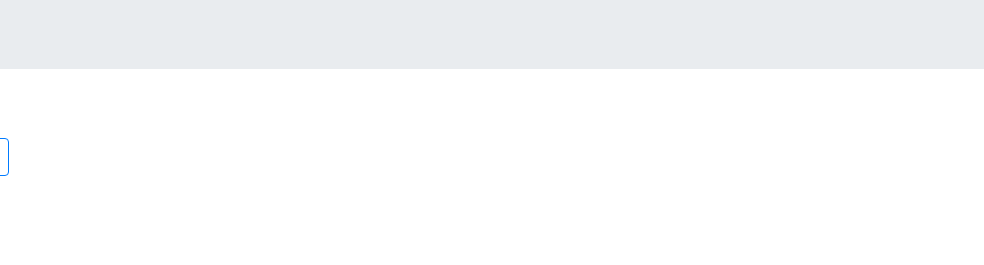
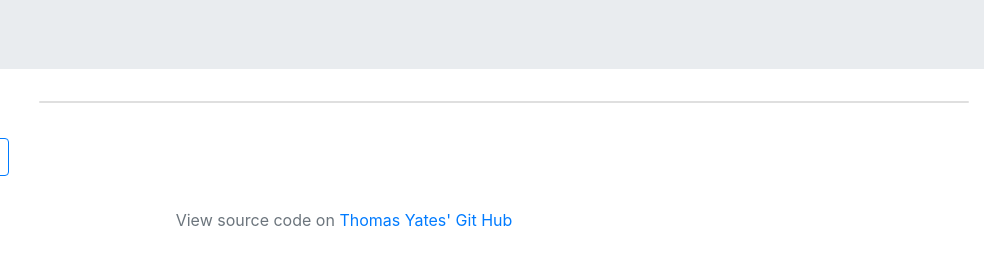
Before and after one commit to TYates0303/module-6-the-best-weather-hub, a plain HTML site: page index.html in a window 1280 px wide. Shown: the part 115-380 px from the top of the page, 296-1280 px from the left. Drawn offline with nearby package versions, Linux system fonts and the light colour scheme; files that its build step writes are made by us from their sources.

Commit message:
added footer html and link to git hub page

```diff
--- a/index.html
+++ b/index.html
@@ -32,3 +32,21 @@
                             <img src="Assets/search.png" width="20px"/></button>
                         </div>
                     </div>
+
+                    <!-- City Table List -->
+                    <div class="list-group" id="cityList">
+                    </div>
+              </div>
+              <!-- Weather Information Column -->
+              <div class="col-9">
+                  <div class="card" style="width: 100%;" id="weatherContainer"></div>
+                    <div id="forecastContainer"></div>
+              </div>
+            </div>
+        </div>
+
+        <footer class="footer mt-auto py-3 text-center">
+            <div class="container">
+              <span class="text-muted">View source code on <a href="https://tyates0303.github.io/module-6-the-best-weather-hub/">Thomas Yates' Git Hub</a></span>
+            </div>
+          </footer>
```
